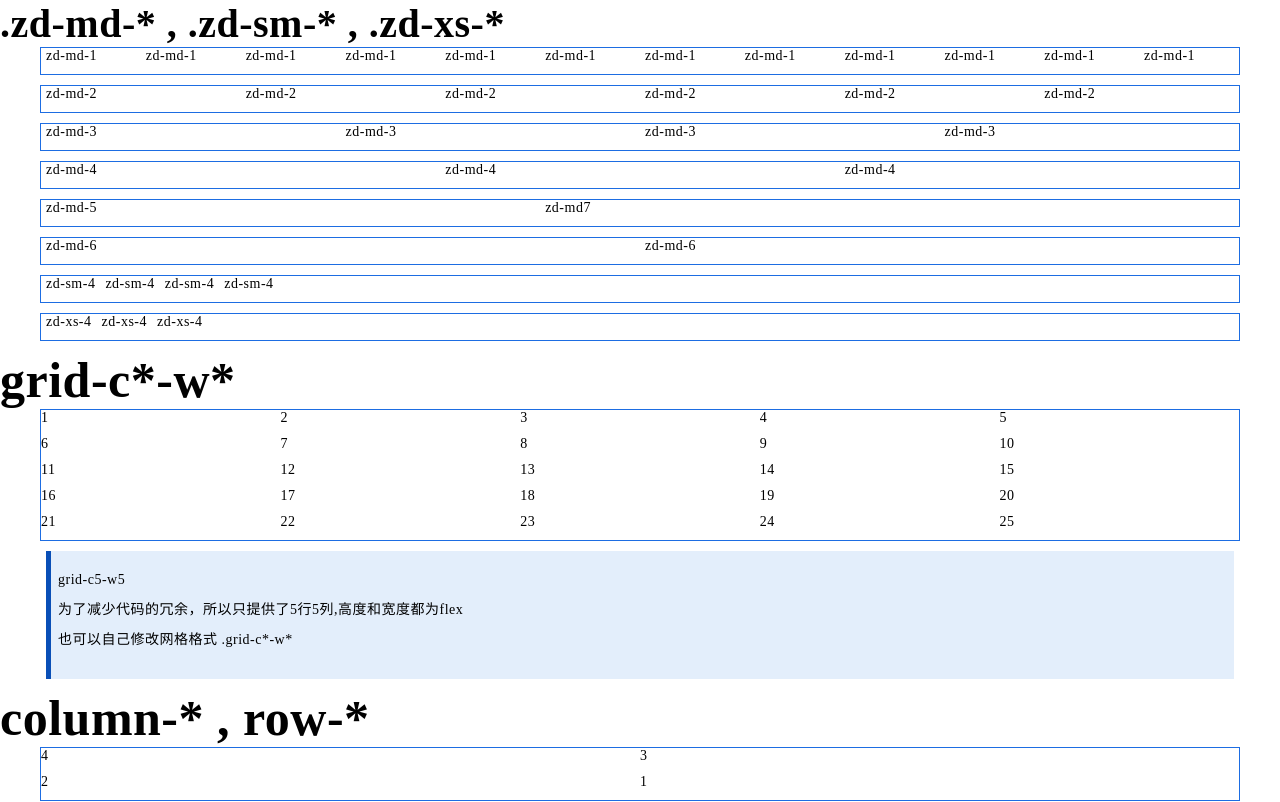
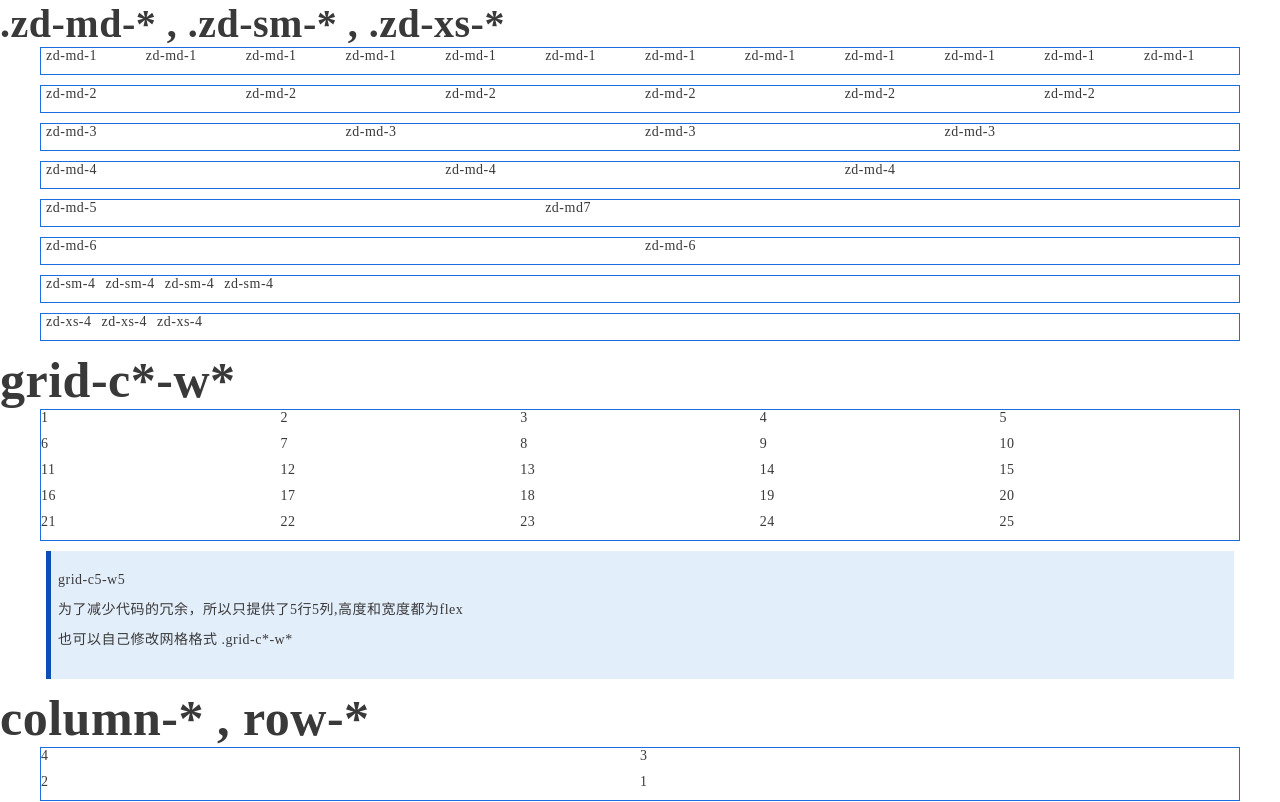
Before and after one commit to ZongDuCha/ZD-1.0, a plain HTML site: page zd-col/index.html in a window 1280 px wide. Shown: the top 802 px of the page. Drawn offline with nearby package versions, Linux system fonts and the light colour scheme; files that its build step writes are made by us from their sources.

Commit message:
Update zd-col.scss

```diff
--- a/zd-col/sass/zd-col.scss
+++ b/zd-col/sass/zd-col.scss
@@ -86,7 +86,8 @@ p,a,li,ul,ol,dd,dt,div,h1,h2,h3,h4,h5{
     display: block;
     letter-spacing: 0.5px;
     text-decoration: none;
-    color:#000;
+        color: #3a3939;
+    text-align: justify;
     word-wrap: break-word;
     @include clearFloat();
 }
```
